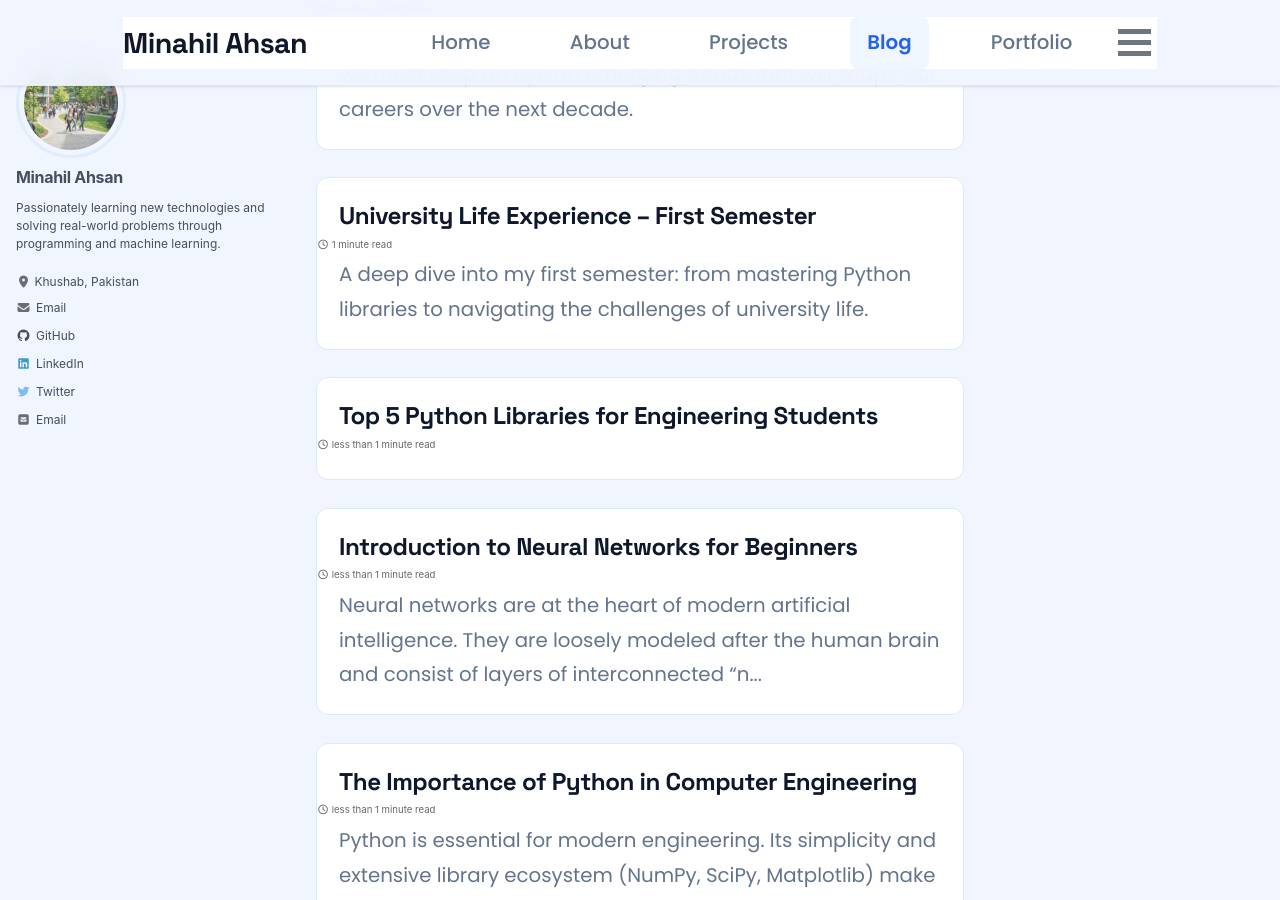
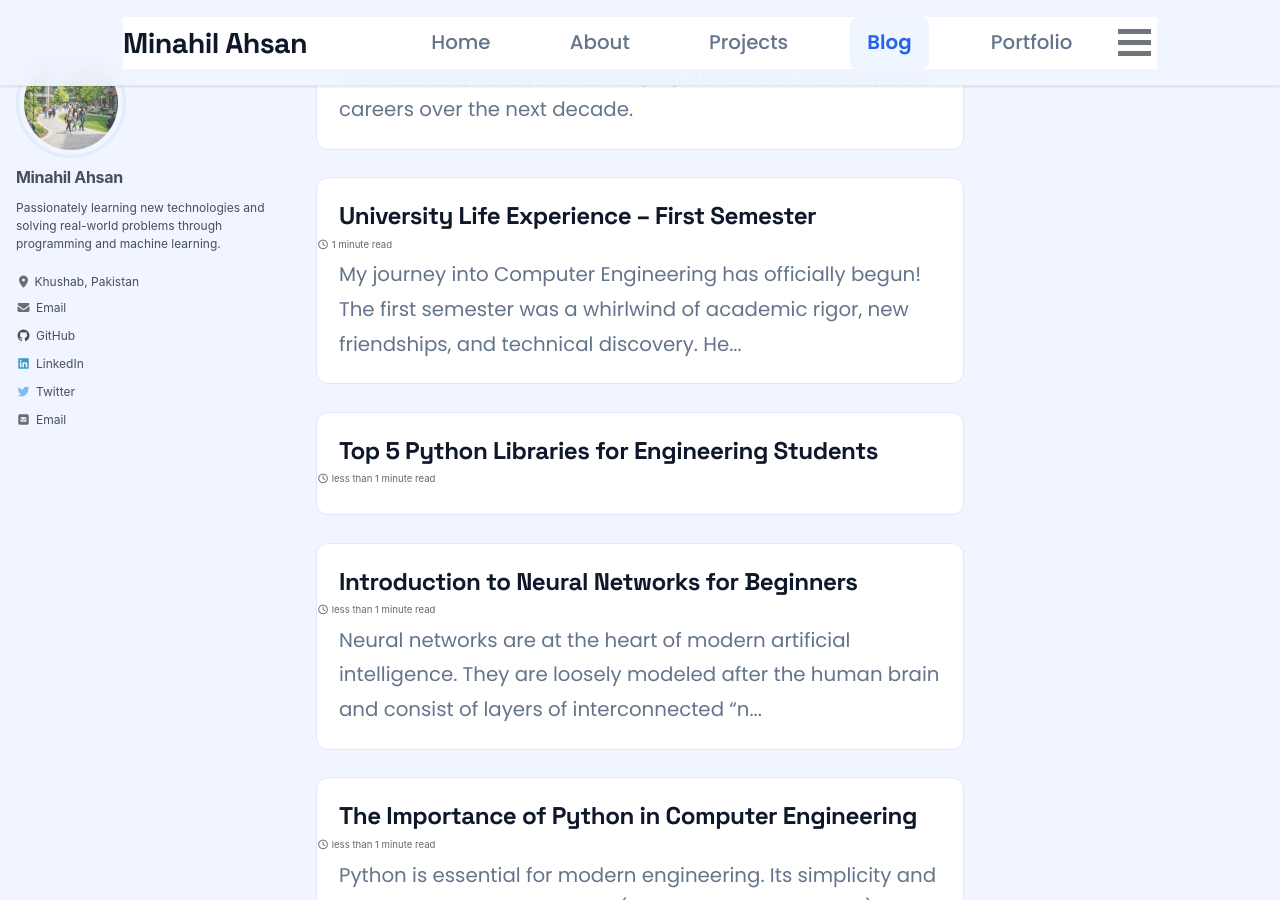
Before and after one commit to minahilahsan583-sketch/Minahil, a Jekyll site: the page built from _pages/blog.md, in a window 1280 px wide and 900 px high, scrolled down 841 px. Built offline with Jekyll 4.4.1, drawn with Linux system fonts in a browser that asks for light colours; cached includes are drawn as plain includes.

Commit message:
Update 2026-04-04-university-life-experience.md

```diff
--- a/_posts/2026-04-04-university-life-experience.md
+++ b/_posts/2026-04-04-university-life-experience.md
@@ -4,10 +4,9 @@ date: 2026-04-04
 categories: [university, student-life]
 tags: [python, learning, experience]
 header:
-  overlay_image: https://images.unsplash.com/photo-1524178232363-1fb2b075b655?q=80&w=2070&auto=format&fit=crop
-  overlay_filter: 0.5
-  teaser: https://images.unsplash.com/photo-1523050335392-93851179ae2c?q=80&w=2070&auto=format&fit=crop
-excerpt: "A deep dive into my first semester: from mastering Python libraries to navigating the challenges of university life."
+  image:
+  path: /assets/images/minahil-1.jpg
+  alt: Daily student routine
 ---
 
 My journey into Computer Engineering has officially begun! The first semester was a whirlwind of academic rigor, new friendships, and technical discovery. Here's a look back at my experiences.
```
